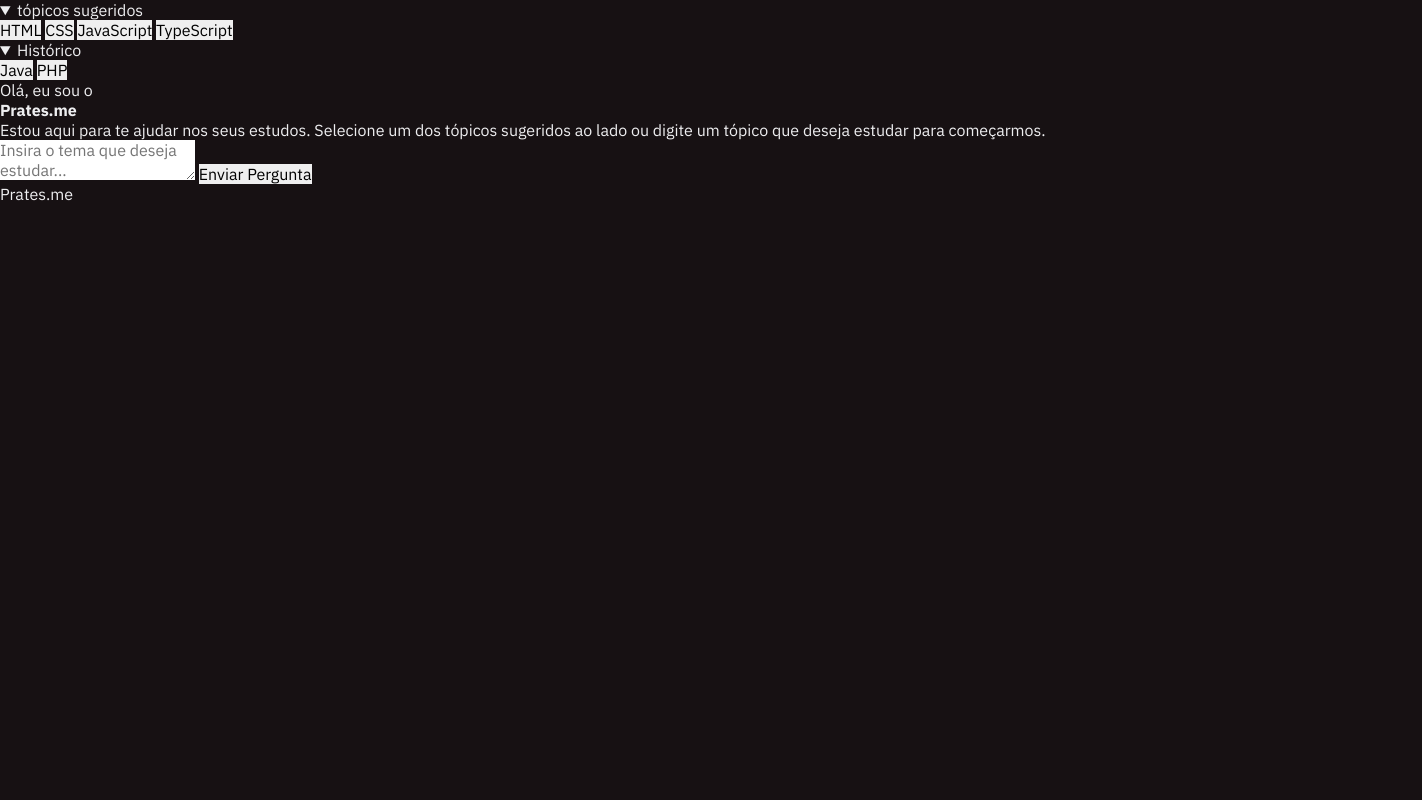
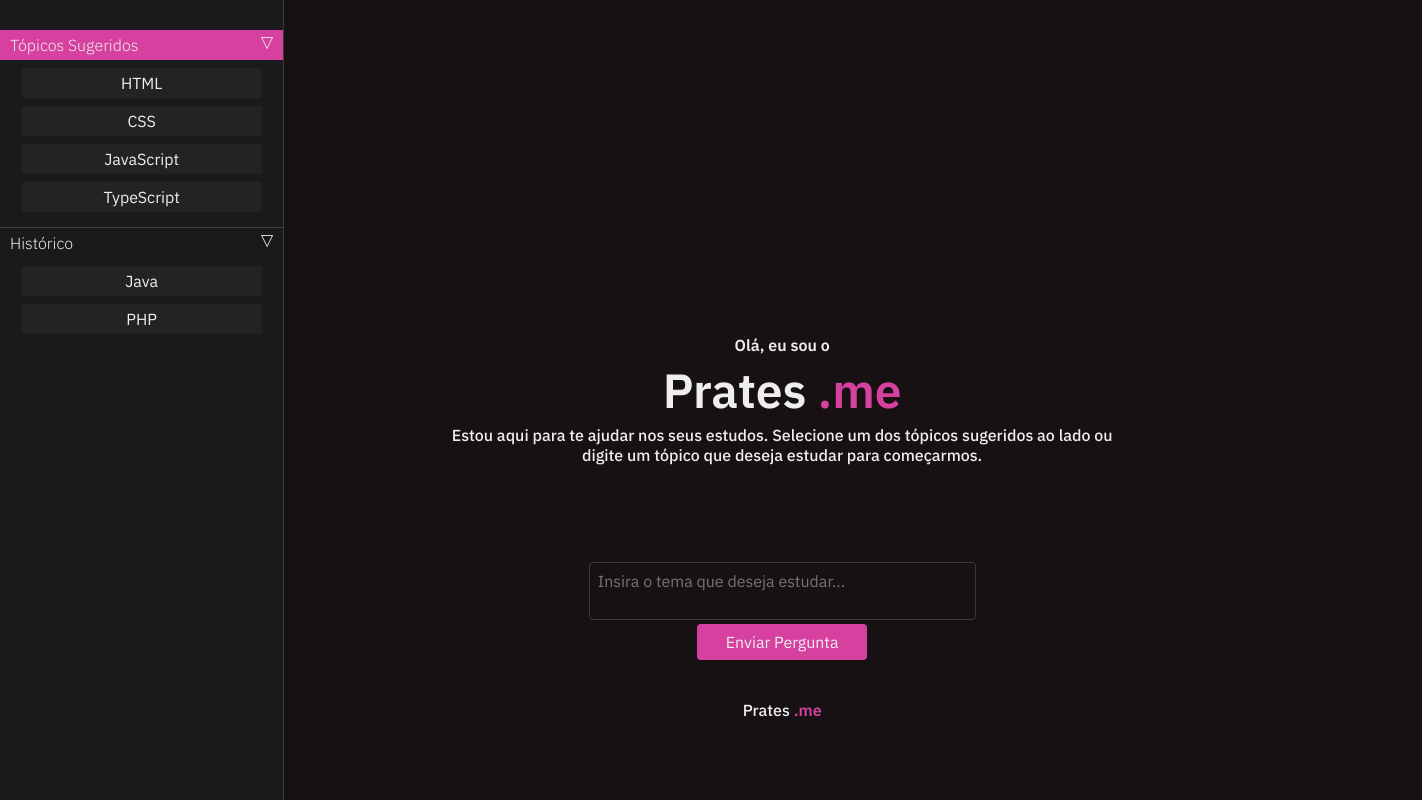
Before and after one commit to FelipePr4tes/Prates.me, a plain HTML site: page index.html in a window 1280 px wide. Shown: the whole page, 1422 px wide, since content can reach past the window. Drawn offline with Linux system fonts and the light colour scheme.

Commit message:
Atualizaçõa

```diff
--- a/index.html
+++ b/index.html
@@ -8,32 +8,30 @@
 
     <link rel="preconnect" href="https://fonts.googleapis.com">
     <link rel="preconnect" href="https://fonts.gstatic.com" crossorigin>
-    <link href="https://fonts.googleapis.com/css2?family=IBM+Plex+Sans:wght@300;400;500;600;700&display=swap" rel="stylesheet">
+    <link href="https://fonts.googleapis.com/css2?family=IBM+Plex+Sans:wght@300;400;500;600&display=swap" rel="stylesheet">
 </head>
 <body>
-    <div>
-        <div>
-            <details open>
-                <summary>tópicos sugeridos</summary>
+    <div class="container">
+        <div class="sidebar">
+            <details open class="suggestion">
+                <summary>Tópicos Sugeridos</summary>
                 <button>HTML</button>
                 <button>CSS</button>
                 <button>JavaScript</button>
                 <button>TypeScript</button>
             </details>
 
-            <details open>
+            <details open class="historic">
                 <summary>Histórico</summary>
                 <button>Java</button>
                 <button>PHP</button>
             </details>
-
         </div>
 
-        <div>
-
-            <div>
+        <div class="content">
+            <div class="box-home">
                 <span>Olá, eu sou o</span>
-                <h1>Prates.me</h1>
+                <h1>Prates <span>.me</span></h1>
 
                 <p>
                     Estou aqui para te ajudar nos seus estudos.
@@ -41,21 +39,19 @@
                     ou digite um tópico que deseja estudar para
                     começarmos.
                 </p>
-                <div>
 
+                <div class="box-input">
                     <div>
                         <textarea placeholder="Insira o tema que deseja estudar..."></textarea>
                         <button>Enviar Pergunta</button>
                     </div>
 
-                    <div>
-                        <p>
-                            Prates.me
-                        </p>
+                    <div class="box-footer">
+                        <p>Prates <span>.me</span></p>
                     </div>
-
                 </div>
             </div>
         </div>
+    </div>
 </body>
 </html>
--- a/style.css
+++ b/style.css
@@ -9,14 +9,13 @@
     --text-color: #eeeef0;
     --text-color-question: #b5b2bc;
     --text-color-disabled: #6f6d78;
+}
 
-}
 * {
     margin: 0;
     padding: 0;
     border: 0;
     box-sizing: border-box;
-
     font-family: "IBM Plex Sans", serif;
     font-style: normal;
     font-size: 100%;
@@ -26,3 +25,146 @@
     background-color: var(--background-primary);
     color: var(--text-color);
 }
+
+.container {
+    width: 100%;
+    height: 100vh;
+    display: flex;
+}
+
+.sidebar {
+    background-color: var(--foreground-primary);
+    width: 400px;
+    height: 100%;
+    border-right: 1px solid var(--border-primary);
+    padding: 30px 0;
+}
+
+details {
+    width: 100%;
+    max-height: 600px;
+    padding-bottom: 15px;
+    font-weight: 300;
+}
+
+details.suggestion {
+    border-bottom: 1px solid var(--border-primary);
+}
+
+details summary {
+    cursor: pointer;
+    padding: 5px 10px;
+    list-style: none;
+    display: flex;
+    justify-content: space-between;
+}
+
+details summary::after {
+    content: "△";
+    transition: rotate 200ms ease-in;
+}
+
+details[open] summary::after {
+    content: "△";
+    transition: rotate 200ms ease-in-out;
+    rotate: 180deg;
+}
+
+details button {
+    display: block;
+    width: 85%;
+    margin: 0 auto;
+    margin-top: 8px;
+    padding: 5px;
+    background-color: var(--secondary);
+    border-radius: 4px;
+    color: var(--text-color);
+}
+
+.suggestion summary {
+    background-color: var(--primary);
+}
+
+.content {
+    width: 100%;
+    height: 100%;
+    display: flex;
+    padding: 0 150px;
+    flex-direction: column;
+}
+
+.box-home {
+    display: flex;
+    flex-direction: column;
+    justify-content: center;
+    align-items: center;
+    gap: 4px;
+    text-align: center;
+    height: 100%;
+}
+
+.box-home span {
+    font-weight: 600;
+}
+
+.box-home h1 {
+    font-size: 3rem;
+    font-weight: 600;
+}
+
+.box-home h1 span {
+    color: var(--primary);
+}
+
+.box-home p {
+    font-weight: 500;
+}
+
+.box-input {
+    display: flex;
+    flex-direction: column;
+    gap: 20px;
+    width: 100%;
+    align-items: center;
+    position: absolute;
+    bottom: 60px;
+}
+
+.box-input textarea {
+    resize: none;
+    border: 1px solid var(--border-primary);
+    border-radius: 4px;
+    outline: none;
+    min-height: 20px;
+    padding: 8px;
+    background-color: transparent;
+    color: var(--text-color);
+    width: 100%;
+}
+
+.box-input button {
+    width: 170px;
+    margin-left: auto;
+    padding: 8px;
+    border-radius: 4px;
+    background-color: var(--primary);
+    color: var(--text-color);
+}
+
+.box-input button:hover {
+    background-color: var(--secondary);
+}
+
+.box-footer {
+    width: 100%;
+    padding: 20px;
+}
+
+.box-footer p {
+    text-align: center;
+    font-weight: 500;
+}
+
+.box-footer p span {
+    color: var(--primary);
+}
```
